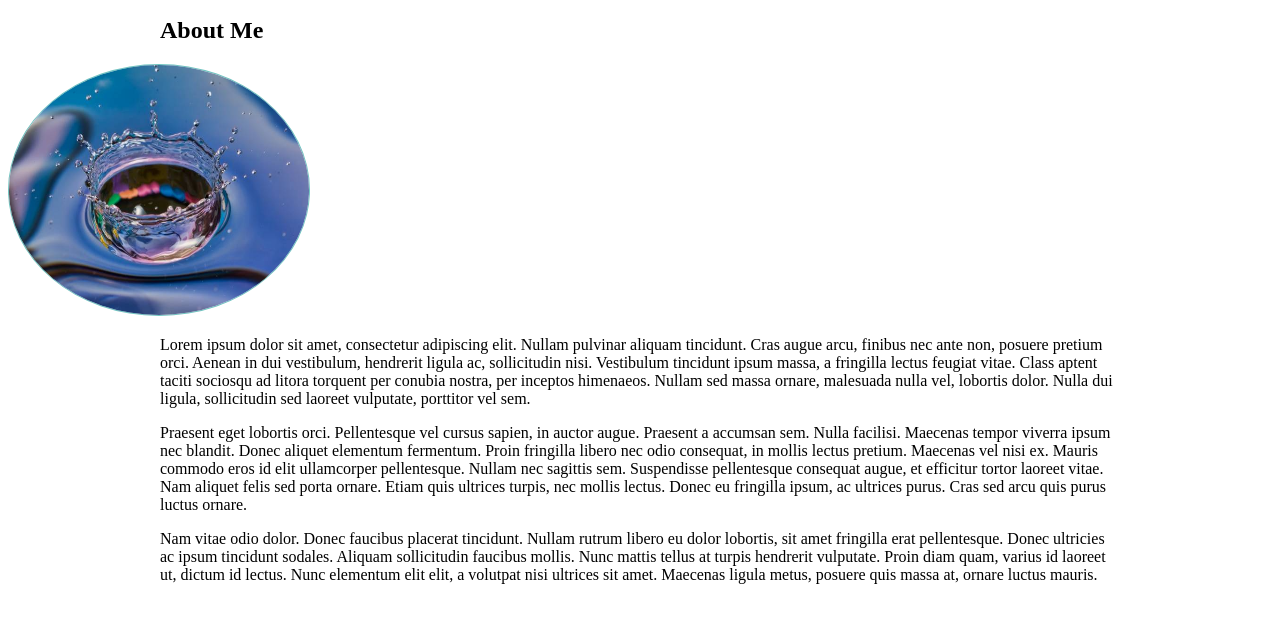
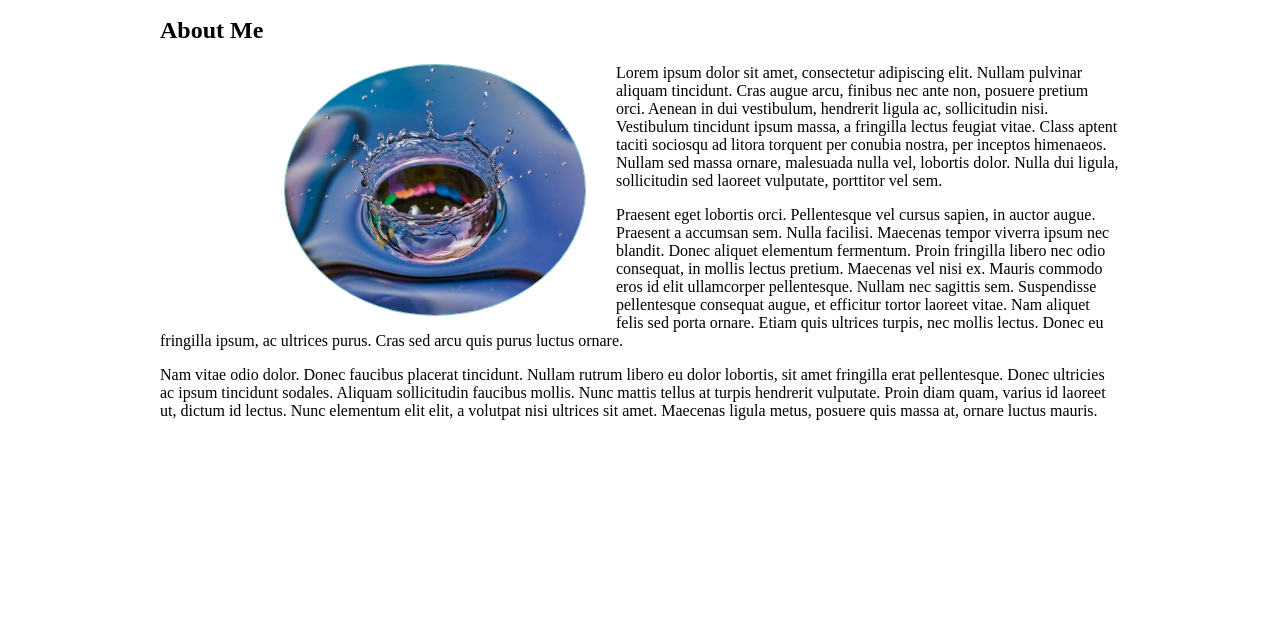
Before and after one commit to bksaechao/Basic-Portfolio, a plain HTML site: page index.html in a window 1280 px wide. Shown: the part 60-682 px from the top of the page. Drawn offline with Linux system fonts and the light colour scheme.

Commit message:
adjusted left & right margins of placeholder img.

```diff
--- a/assets/css/style.css
+++ b/assets/css/style.css
@@ -33,4 +33,7 @@ p {
 #raindrop {
     border: 1px groove #71c5c1;
     border-radius: 50%;
+    float: left;
+    margin-left: 276px;
+    margin-right: 30px;
 }
```
